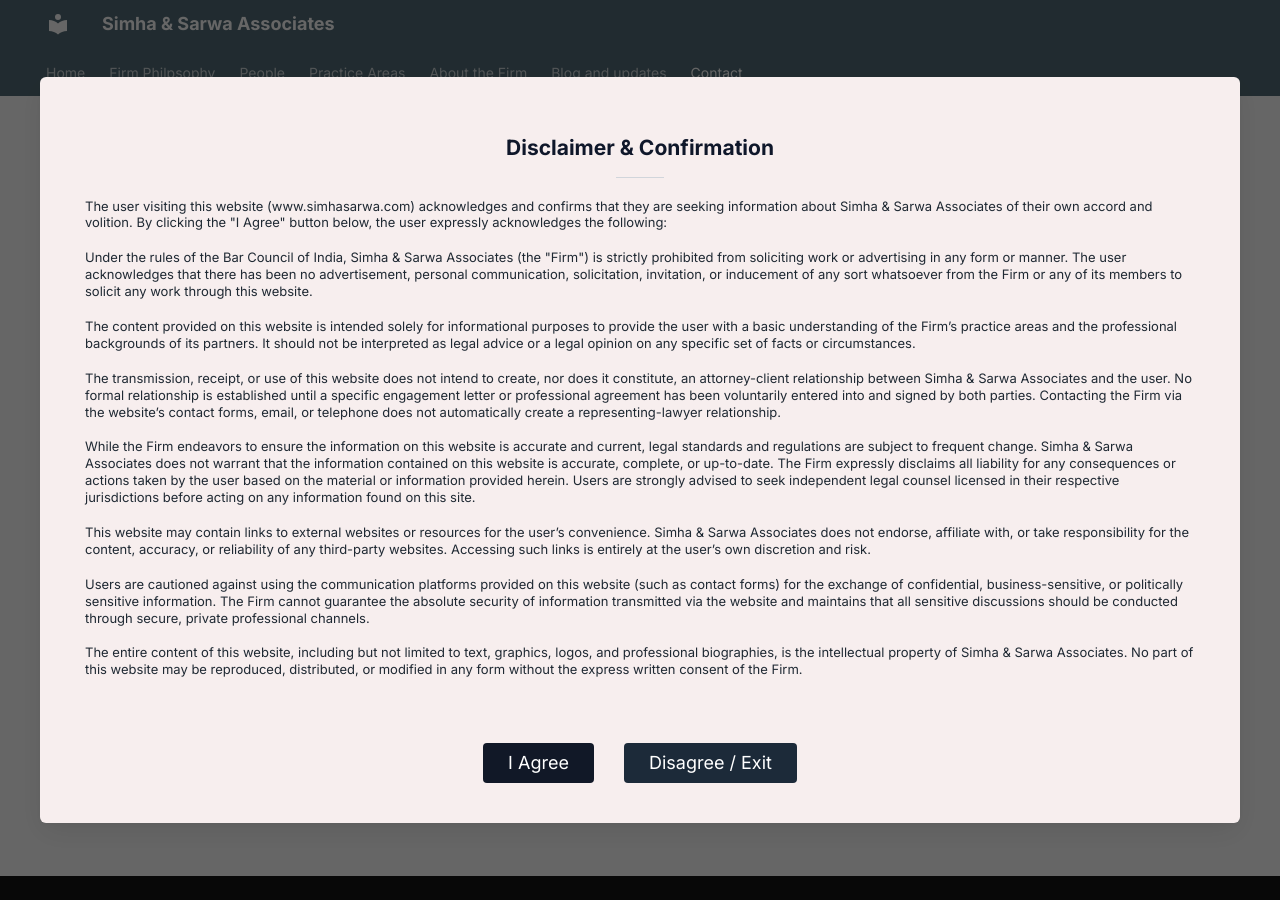
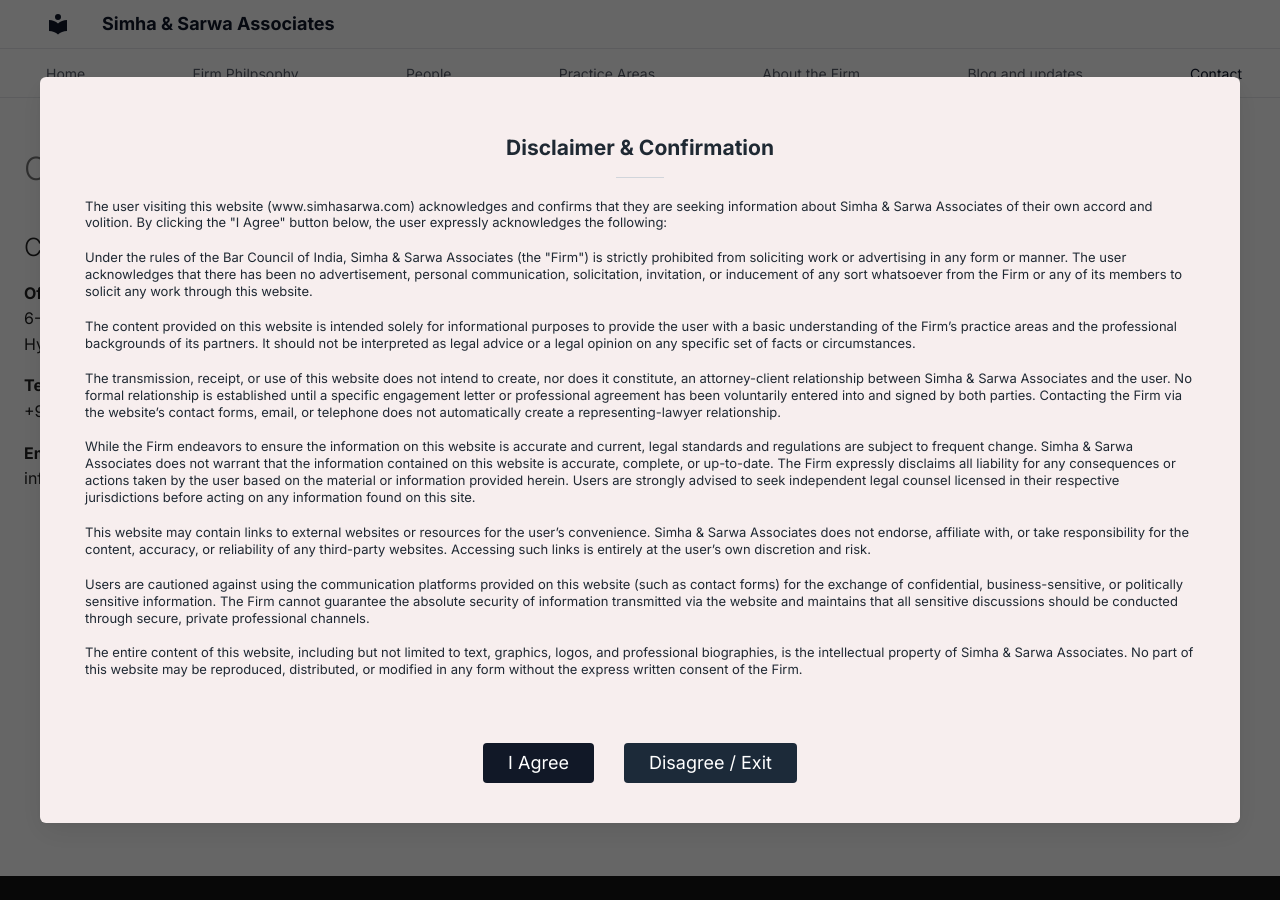
Before and after one commit to akhildp/simha-sarva, an MkDocs documentation site: the page built from docs/contact.md, in a window 1280 px wide. Built offline with MkDocs 1.6.1 and Material for MkDocs 9.7.7, drawn with Linux system fonts in a browser that asks for light colours.

Commit message:
pre-viz checkpoint 1

```diff
--- a/docs/css/custom.css
+++ b/docs/css/custom.css
@@ -1,47 +1,134 @@
 /* =========================================================
-   MATERIAL COLOR OVERRIDES (KILL TEAL / BLUE-GREEN)
+   FORCE MATERIAL UI TO NEUTRAL (CSS-ONLY)
+   Works even if palette is set in mkdocs.yml
 ========================================================= */
+:root {
+  --accent-color: #9A8356;      /* muted gold */
+  --accent-color-soft: #E7DFC9;
+}
+/* -------------------------
+   HEADER + NAV
+-------------------------- */
 
-:root {
-  /* Primary brand color (deep slate) */
-  --md-primary-fg-color: #0F172A;
-  --md-primary-fg-color--light: #1E293B;
-  --md-primary-fg-color--dark: #020617;
-
-  /* Accent (very restrained muted gold / gray) */
-  --md-accent-fg-color: #475569;
-  --md-accent-fg-color--transparent: rgba(71, 85, 105, 0.1);
-
-  /* Default text */
-  --md-default-fg-color: #0F172A;
-  --md-default-fg-color--light: #334155;
-  --md-default-fg-color--lighter: #64748B;
-
-  /* Backgrounds */
-  --md-default-bg-color: #FFFFFF;
-  --md-code-bg-color: #F8FAFC;
-
-  /* Borders */
-  --md-typeset-table-color: #E5E7EB;
+.md-header,
+.md-tabs {
+  background-color: #ffffff !important;
+  color: #0F172A !important;
+  border-bottom: 1px solid #E5E7EB;
 }
 
 
-/* =========================================================
-   GLOBAL LOOK & FEEL
-========================================================= */
-
-body {
-  color: #0F172A;
+.md-header__title,
+.md-tabs__link {
+  color: #0F172A !important;
 }
 
-h1, h2, h3 {
-  color: #0F172A;
+/* Active tab */
+.md-tabs__link--active {
+  color: #0F172A !important;
+  border-bottom: 2px solid var(--accent-color);
 }
 
-/* Subtle background rhythm */
-.md-content {
-  padding: 1.75rem 1.25rem;
+/* -------------------------
+   LINKS (kill teal everywhere)
+-------------------------- */
+
+.md-typeset a {
+  color: #0F172A !important;
+  text-decoration: underline;
+  text-decoration-color: #CBD5E1;
 }
+
+.md-typeset a:hover {
+  color: #020617 !important;
+  text-decoration-color: #0F172A;
+}
+
+/* -------------------------
+   ICONS
+-------------------------- */
+
+.md-icon,
+.md-header__button,
+.md-tabs__link svg {
+  color: #0F172A !important;
+  fill: #0F172A !important;
+}
+
+/* -------------------------
+   BUTTONS
+-------------------------- */
+
+.md-button {
+  background: transparent !important;
+  color: #0F172A !important;
+  border: 1px solid #CBD5E1;
+}
+
+.md-button:hover {
+  background: #F8FAFC;
+  border-color: #94A3B8;
+}
+
+/* -------------------------
+   TOC + INLINE UI
+-------------------------- */
+
+.md-nav__link--active,
+.md-nav__link:hover {
+  color: #020617 !important;
+}
+
+/* -------------------------
+   SEARCH (even if hidden)
+-------------------------- */
+
+.md-search__input,
+.md-search__icon {
+  color: #0F172A !important;
+}
+
+/* -------------------------
+   FOCUS / HIGHLIGHT STATES
+-------------------------- */
+
+:focus-visible {
+  outline: 2px solid #CBD5E1 !important;
+  outline-offset: 2px;
+}
+
+/* Selection */
+::selection {
+  background: #E5E7EB;
+}
+
+/* -------------------------
+   REMOVE REMAINING TEAL TINTS
+-------------------------- */
+
+[data-md-color-primary],
+[data-md-color-accent] {
+  background: none !important;
+  color: inherit !important;
+}
+/* Center the tabs container to match content width */
+.md-tabs__inner {
+  max-width: 1100px;      /* match people grid / content */
+  margin: 0 auto;
+}
+
+/* Justify tabs within that centered container */
+.md-tabs__list {
+  display: flex;
+  justify-content: space-between;
+  width: 100%;
+}
+
+/* Prevent odd shrinking */
+.md-tabs__item {
+  flex: 0 0 auto;
+}
+
 
 /* Remove sidebars & search */
 .md-nav--secondary,
@@ -51,9 +138,14 @@
 }
 
 .md-main__inner {
-  max-width: 1600px;
+  max-width: 1300px;   /* pick your ideal reading width */
   margin-left: auto;
   margin-right: auto;
+}
+
+.centered-container {
+  max-width: 1300px;
+  margin: 0 auto;
 }
 
 /* =========================================================
--- a/mkdocs.yml
+++ b/mkdocs.yml
@@ -11,10 +11,6 @@
   features:
     - navigation.tabs
     - navigation.top
-  palette:
-    - scheme: default
-      primary: blue grey
-      accent: blue grey
   font:
     text: Inter
     code: Inter
```
